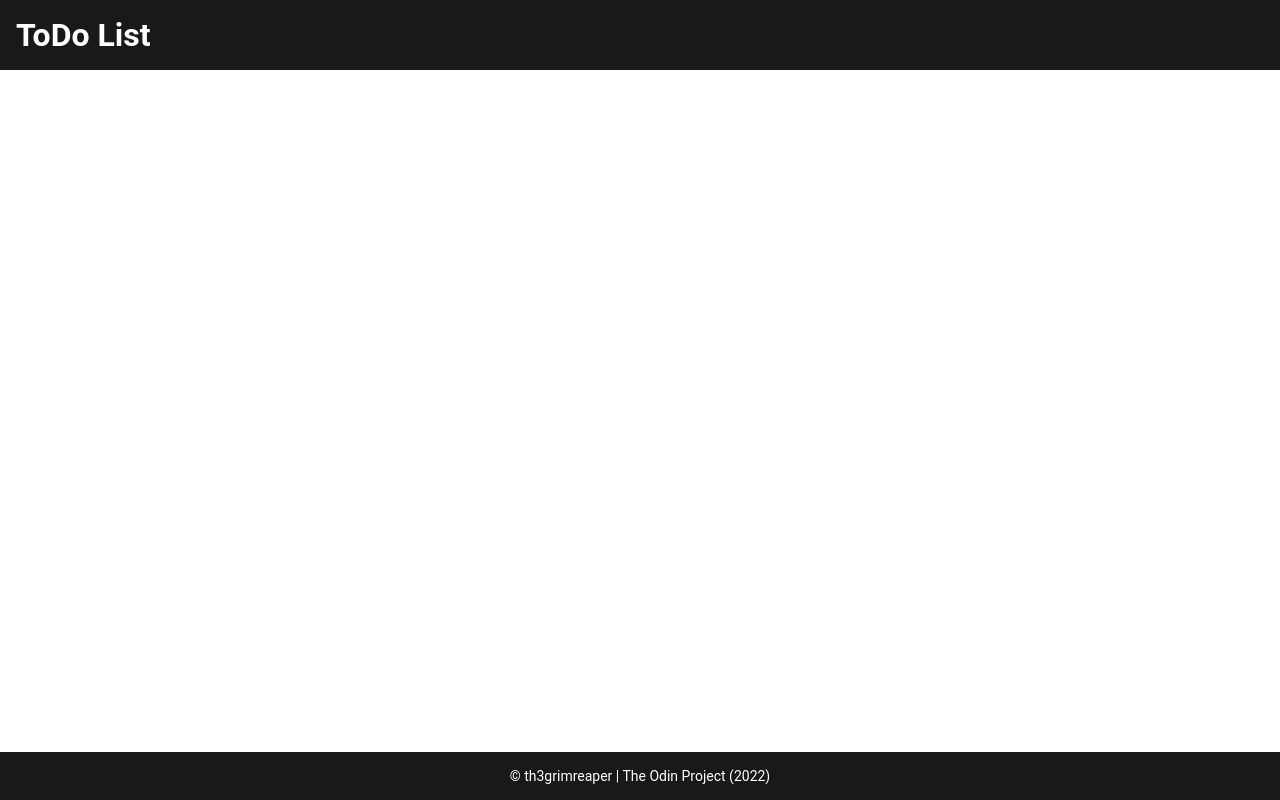
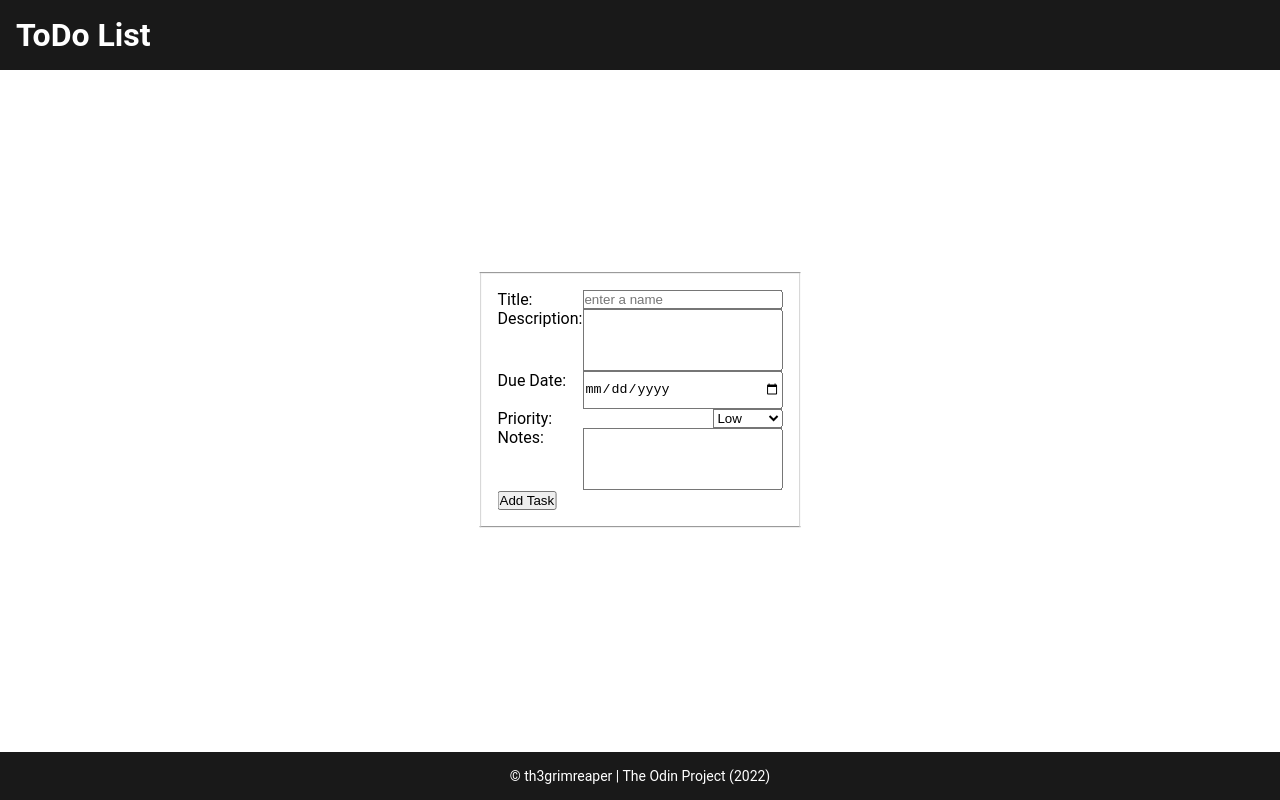
Before and after one commit to th3grimreaper/todo-list, a website built with webpack: page src/temp.html in a window 1280 px wide. Built offline with nearby package versions, Linux system fonts and the light colour scheme.

Commit message:
add form

```diff
--- a/src/styles/main.scss
+++ b/src/styles/main.scss
@@ -14,6 +14,11 @@ body {
   display: flex;
   flex-direction: column;
   height: 100vh;
+  position: relative;
+
+  .cont-2 {
+    padding: 0 1rem;
+  }
 
   .heading {
     background-color: v.$black-shade9;
@@ -24,7 +29,36 @@ body {
   }
 
   .main {
+    display: flex;
+    justify-content: center;
     flex: 1;
+
+    .card {
+      position: absolute;
+      inset: 50% auto auto 50%;
+      transform: translate(-50%, -50%);
+      form {
+        fieldset {
+          padding: 1rem;
+
+          .form-elem {
+            display: flex;
+
+            label {
+              flex: 1;
+            }
+
+            input,
+            textarea {
+              width: 200px;
+            }
+          }
+          textarea {
+            resize: none;
+          }
+        }
+      }
+    }
   }
 
   .footer {
--- a/src/temp.html
+++ b/src/temp.html
@@ -10,7 +10,43 @@
 <body>
   <div class="main-container">
     <header class="heading">ToDo List</header>
-    <main class="main"></main>
+    <main class="main cont-2">
+      <section class="card">
+        <form action="#">
+          <fieldset>
+            <div class="form-elem">
+              <label for="todo">Title:</label>
+              <input type="text" id="todo" name="task" placeholder="enter a name">
+            </div>
+            <div class="form-elem">
+              <label for="description">Description:</label>
+              <textarea id="description" name="description" rows="4" cols="50"></textarea><br><br>
+            </div>
+
+            <div class="form-elem">
+              <label for="duedate">Due Date:</label>
+              <input type="date" id="duedate" name="duedate"><br><br>
+            </div>
+
+            <div class="form-elem">
+              <label for="priority">Priority:</label>
+              <select id="priority" name="priority">
+                <option value="low">Low</option>
+                <option value="medium">Medium</option>
+                <option value="high">High</option>
+              </select>
+            </div>
+
+            <div class="form-elem">
+              <label for="notes">Notes:</label>
+              <textarea id="notes" name="notes" rows="4" cols="50"></textarea><br><br>
+            </div>
+
+            <input type="button" value="Add Task">
+          </fieldset>
+        </form>
+      </section>
+    </main>
     <footer class="footer">&#169 th3grimreaper | The Odin Project (2022)</footer>
   </div>
 </body>
```
Also changed, not shown: dist/bundleab6f6a84dcd3ba28c4ec.js (added), dist/bundleb5a3dc484972c7779967.js (deleted), dist/index.html.
